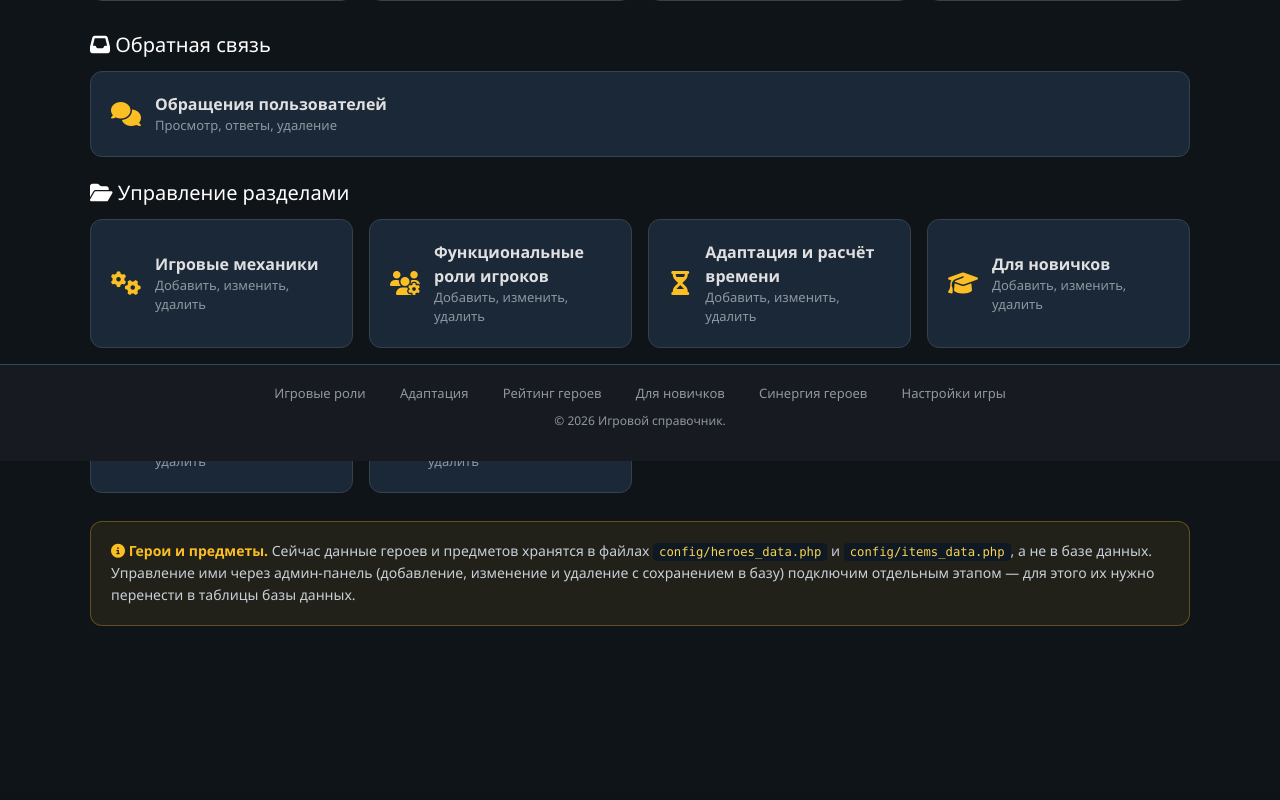
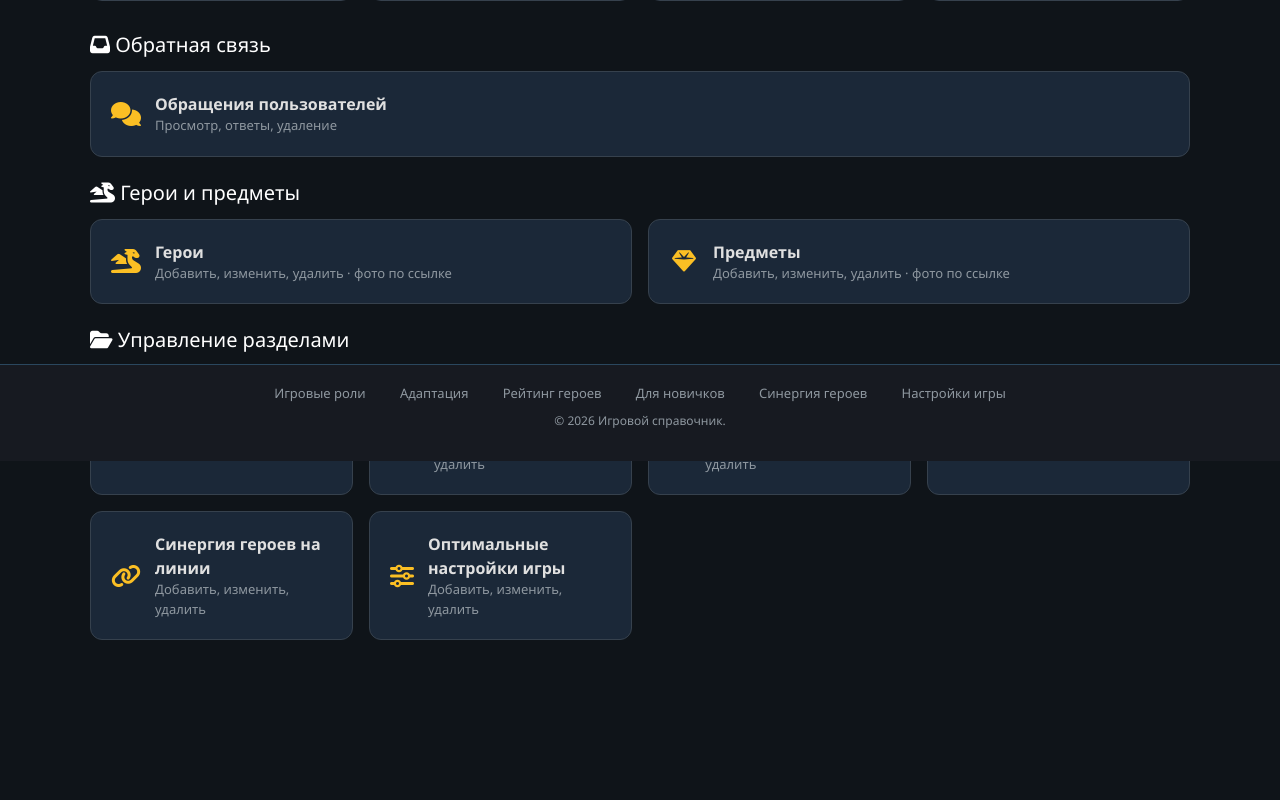
Before and after one commit to vsemsosal625/kursach, a PHP site: page /admin/index.php in a window 1280 px wide. Shown: the part 339-1139 px from the top of the page. Before the commit the page ends 965 px from the top, so only its background shows below. Run offline with PHP 8.4, Linux system fonts and the light colour scheme; the visitor is signed in with stand-in values (Sample User, id 1); data comes from the database, SQL or seed files in the repository; data that the repository does not hold is empty.

Commit message:
админ-панель: карточки Герои и Предметы

```diff
--- a/admin/index.php
+++ b/admin/index.php
@@ -69,6 +69,18 @@ require_once __DIR__ . '/../includes/header.php';
         </a>
     </div>
 
+    <h2 class="admin-section-title"><i class="fas fa-dragon"></i> Герои и предметы</h2>
+    <div class="admin-cards">
+        <a class="admin-card" href="<?= BASE_URL ?>/admin/heroes_items.php?type=hero">
+            <i class="fas fa-dragon"></i>
+            <div><div class="ac-title">Герои</div><div style="font-size:13px;color:#8f98a0;">Добавить, изменить, удалить · фото по ссылке</div></div>
+        </a>
+        <a class="admin-card" href="<?= BASE_URL ?>/admin/heroes_items.php?type=item">
+            <i class="fas fa-gem"></i>
+            <div><div class="ac-title">Предметы</div><div style="font-size:13px;color:#8f98a0;">Добавить, изменить, удалить · фото по ссылке</div></div>
+        </a>
+    </div>
+
     <h2 class="admin-section-title"><i class="fas fa-folder-open"></i> Управление разделами</h2>
     <div class="admin-cards">
         <?php foreach ($contentSections as $key => $sec): ?>
@@ -78,10 +90,6 @@ require_once __DIR__ . '/../includes/header.php';
             </a>
         <?php endforeach; ?>
     </div>
-
-    <div class="admin-note">
-        <b><i class="fas fa-info-circle"></i> Герои и предметы.</b> Сейчас данные героев и предметов хранятся в файлах <code>config/heroes_data.php</code> и <code>config/items_data.php</code>, а не в базе данных. Управление ими через админ-панель (добавление, изменение и удаление с сохранением в базу) подключим отдельным этапом — для этого их нужно перенести в таблицы базы данных.
-    </div>
 </div>
 
 <?php require_once __DIR__ . '/../includes/footer.php'; ?>
```
